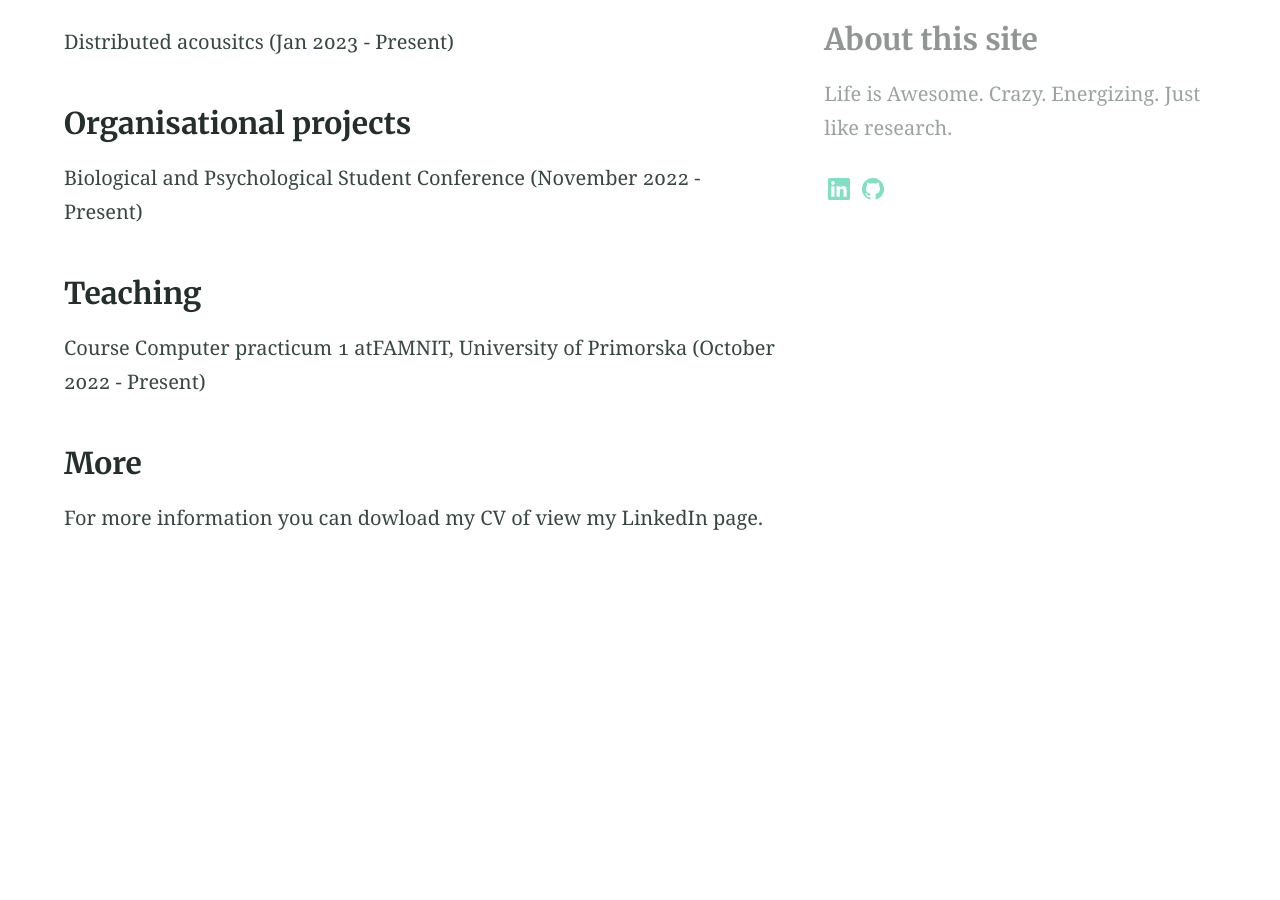
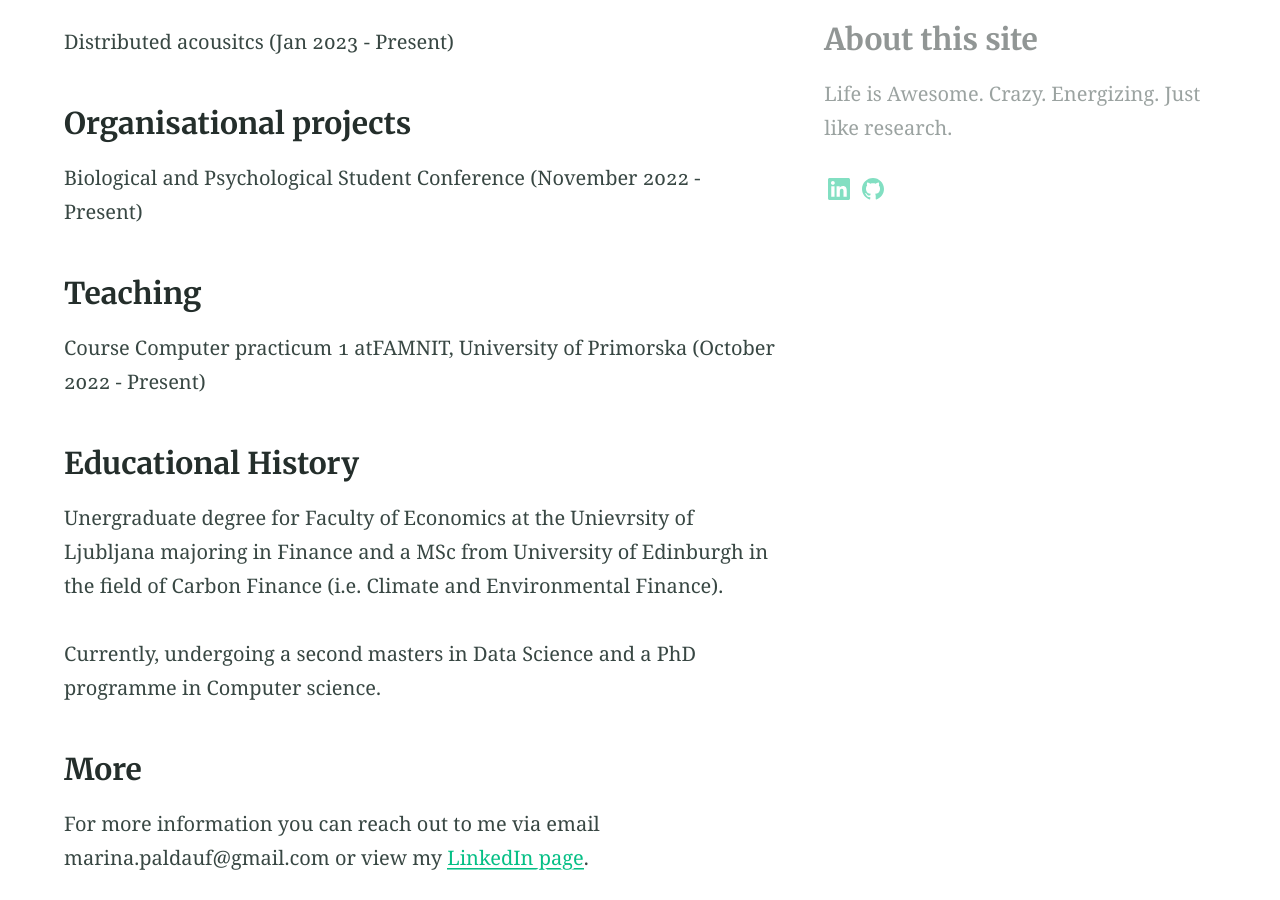
Before and after one commit to Marina225/marina225.github.io, a Jekyll site: the page built from projects.md, in a window 1280 px wide and 900 px high, scrolled down 1285 px. Built offline with Jekyll 4.4.1, drawn with Linux system fonts in a browser that asks for light colours; before the commit the page ends 1845 px from its top, so only the background shows below that; some of the changed text lies outside the part shown.

Commit message:
Update projects.md

```diff
--- a/projects.md
+++ b/projects.md
@@ -1,19 +1,18 @@
 ---
-title:  My journey
+title:  My journey in short...
 excerpt: "Projects index"
 aside: true
 feature_text: |
-  ## "My journey in short..."
+   "My name is Marina. I'm a PhD student passionate about AI. I'm in this world to help others."
 feature_image: "https://picsum.photos/1300/400?image=989"
-excerpt: "My name is Marina. I'm a PhD student. Passionate about AI and in this world to help others."
+excerpt: "My name is Marina. I'm a PhD student passionate about AI. I'm in this world to help others."
 ---
-
 
 
 Before embarking on a research (PhD) journey, I started my IT career path as a backend/data intern and engineer at [Urgentem](https://www.urgentem.net/) in 2019. After that I enrolled in a MSc in Data Science during which I worked as a senior data scientist and project manager at [Altifio - Alertiee](https://alertiee.io/). I am currently cooperating as a data scientist and advisor at [Newscrypto](https://newscrypto.io/).
 I strive to remain being involved with the industry.
 
-Additionally, since 2021 I am cooperating with [Innorenew CoE](https://innorenew.eu/) on various projects with respect to machine learning algorithms in relation to the environment.
+Additionally, since 2021 I am cooperating with individuals from [Innorenew CoE](https://innorenew.eu/) on various projects with respect to machine learning algorithms in relation to the environment.
 
 
 I am a member of [HICUP Lab](https://hicup.famnit.upr.si/) focusing on human computer interaction. As a PhD student at the [University of Primorska](https://www.upr.si/en), more precisely at [FAMNIT](https://www.famnit.upr.si/en), my main focus is on recommender systems, under the supervision of Michael Mrissa and Marko Tkalcic.
@@ -44,6 +43,15 @@ Course Computer practicum 1 atFAMNIT, University of Primorska (October 2022 - Pr
 
 
 
+### Educational History
+
+Unergraduate degree for Faculty of Economics at the Unievrsity of Ljubljana majoring in Finance
+and a MSc from University of Edinburgh in the field of Carbon Finance (i.e. Climate and Environmental Finance).
+
+Currently, undergoing a second masters in Data Science and a PhD programme in Computer science.
+
+
+
 ### More
 
-For more information you can dowload my CV of view my LinkedIn page.
+For more information you can reach out to me via email marina.paldauf@gmail.com or view my [LinkedIn page](https://www.linkedin.com/in/marina-paldauf/).
```
